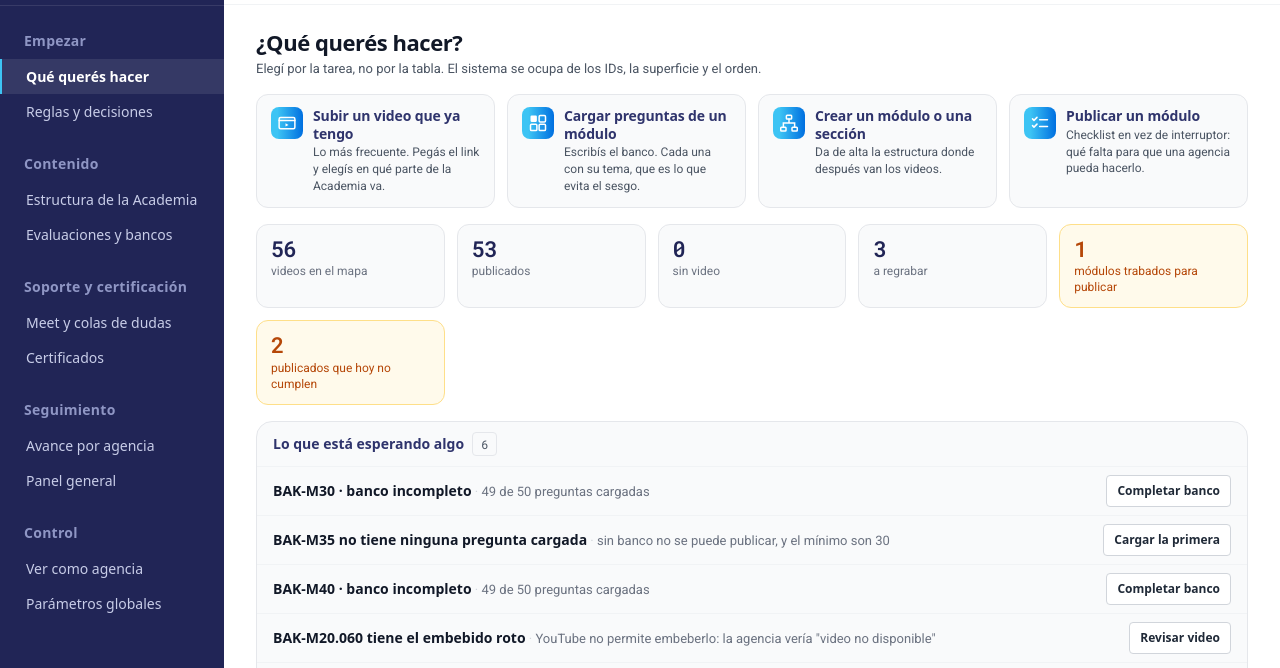
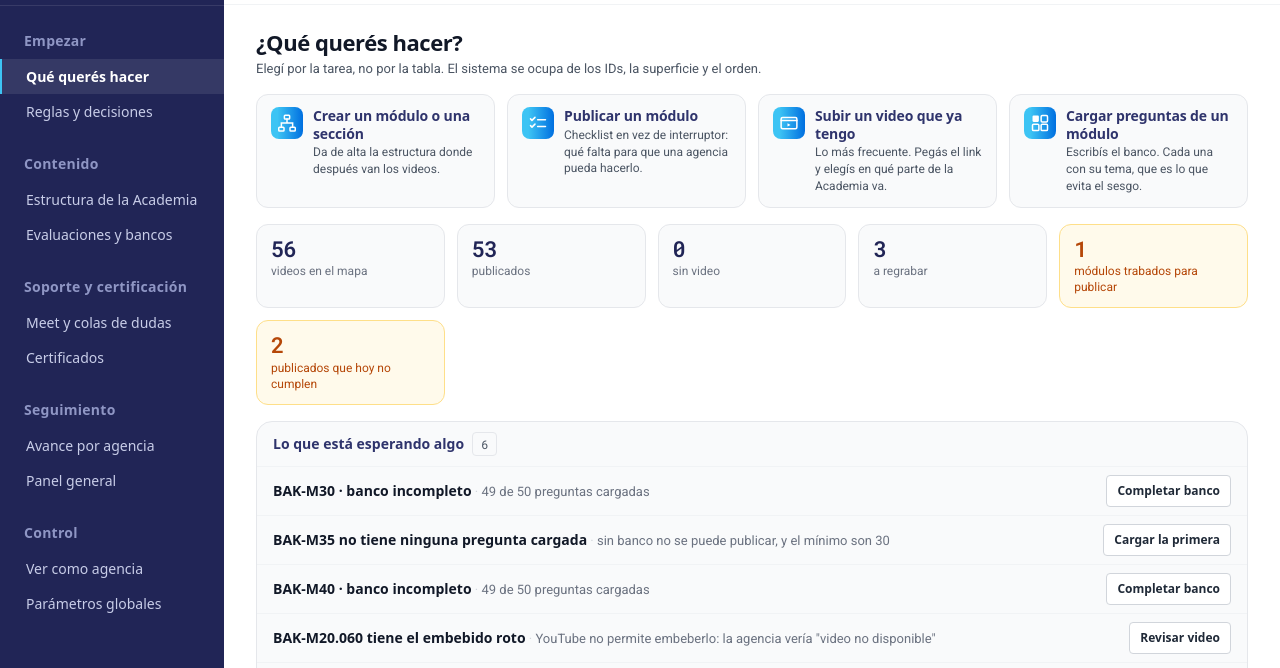
Before and after one commit to MCeciliaLuna/-wireframe-academia-SIGMMA, a plain HTML site: page index.html in a window 1280 px wide. Shown: the part 120-788 px from the top of the page. Drawn offline with Linux system fonts and the light colour scheme; a web font is replaced by a local one.

Commit message:
feat: reordenar las acciones del hub por prioridad de Capacitación
Estructura y Publicar pasan antes que subir video y cargar preguntas,
según lo pedido por Capacitación el 03/09/2026.

Co-Authored-By: Claude Opus 5 (1M context) <noreply@anthropic.com>

```diff
--- a/index.html
+++ b/index.html
@@ -1849,12 +1849,12 @@ const ACTART={
  publicar:`<span class="glyph"><svg viewBox="0 0 48 48" fill="none" stroke="currentColor" stroke-width="4" stroke-linecap="round" stroke-linejoin="round" aria-hidden="true"><path d="M4 13l4 4 8-8"/><path d="M4 31l4 4 8-8"/><path d="M23 15h21M23 33h21"/></svg></span>`
 };
 
-/* Las cuatro acciones, en orden de frecuencia real de uso. */
+/* Las cuatro acciones del hub, en el orden pedido por Capacitación (03/09/2026). */
 const ACCIONES=[
+ ['estructura','Crear un módulo o una sección','Da de alta la estructura donde después van los videos.'],
+ ['publicar','Publicar un módulo','Checklist en vez de interruptor: qué falta para que una agencia pueda hacerlo.'],
  ['tengo','Subir un video que ya tengo','Lo más frecuente. Pegás el link y elegís en qué parte de la Academia va.'],
- ['preguntas','Cargar preguntas de un módulo','Escribís'+(MVP.importador?' o pegás':'')+' el banco. Cada una con su tema, que es lo que evita el sesgo.'],
- ['estructura','Crear un módulo o una sección','Da de alta la estructura donde después van los videos.'],
- ['publicar','Publicar un módulo','Checklist en vez de interruptor: qué falta para que una agencia pueda hacerlo.']
+ ['preguntas','Cargar preguntas de un módulo','Escribís'+(MVP.importador?' o pegás':'')+' el banco. Cada una con su tema, que es lo que evita el sesgo.']
 ];
 
 function viewHub(){
```
